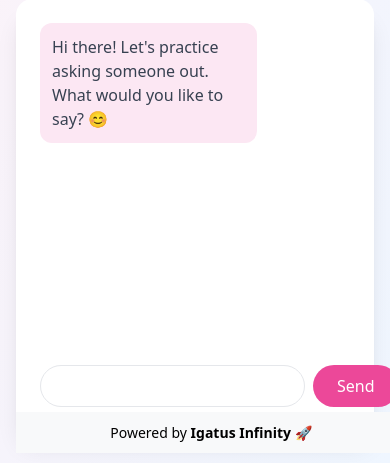
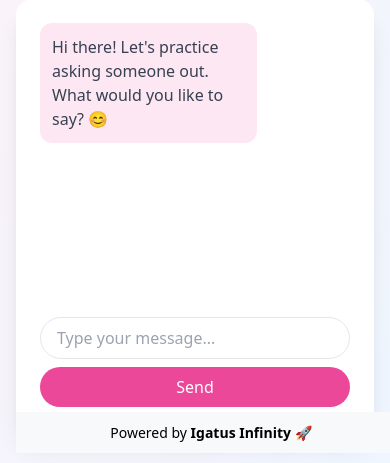
Before and after one commit to IGATAJOHN/ask_her_out, a Flask app: page / in a window 390 px wide. Shown: the part 391-854 px from the top of the page. Run offline with Flask 3, Linux system fonts and the light colour scheme; some libraries are stand-ins or nearby versions.

Commit message:
Update index.html

```diff
--- a/templates/index.html
+++ b/templates/index.html
@@ -10,7 +10,11 @@
       50% { opacity: 0.5; }
     }
     .loading-dot { animation: loadingPulse 1.5s infinite; } */
-
+    @media (max-width: 640px) {
+    .flex-col {
+      flex-direction: column;
+    }
+  }
     .animation-delay-200 { animation-delay: 0.2s; }
     .animation-delay-400 { animation-delay: 0.4s; }
   </style>
@@ -70,21 +74,23 @@
       </div>
     </div>
 
-<div class="flex gap-2 w-full">
+ <!-- Input Area -->
+<div class="flex flex-col sm:flex-row gap-2">
   <input id="messageInput" type="text"
          class="flex-1 rounded-full px-4 py-2 border border-gray-200
-                focus:outline-none focus:ring-2 focus:ring-pink-400">
+                focus:outline-none focus:ring-2 focus:ring-pink-400"
+         placeholder="Type your message...">
   <button onclick="sendMessage()"
           class="bg-pink-500 text-white rounded-full px-6 py-2
-                 hover:bg-pink-600 transition-colors w-auto">
+                 hover:bg-pink-600 transition-colors">
     Send
   </button>
 </div>
 
   </div>
 </div>
-    <footer style="text-align: center; padding: 10px; background: #f8f9fa; font-size: 14px; position: fixed; width: 100%; bottom: 0;">
-    Powered by <strong>Igatus Infinity</strong> 🚀
+<footer style="text-align: center; padding: 10px; background: #f8f9fa; font-size: 14px; position: fixed; width: 100%; bottom: 0;">
+  Powered by <strong>Igatus Infinity</strong> 🚀
 </footer>
 
   <script>
```
